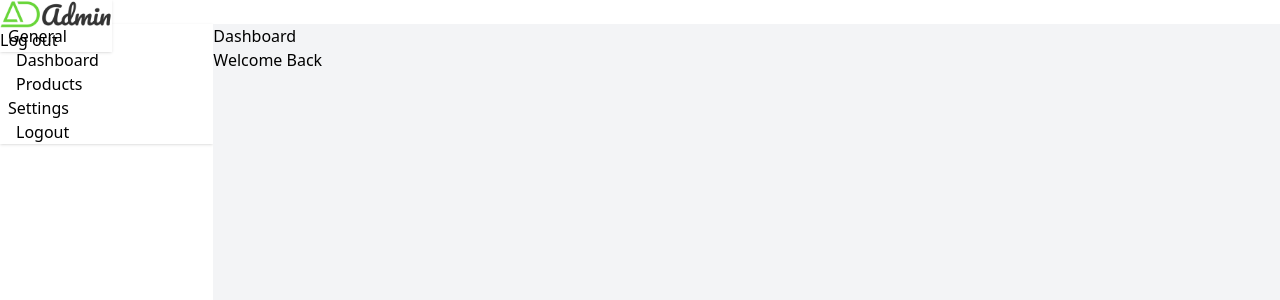
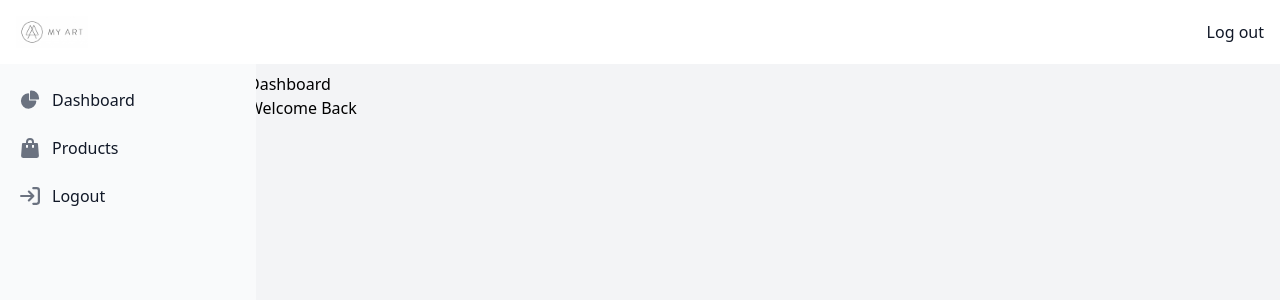
Before and after one commit to MyWhySaputra/FE_MultiRole, a React (Create React App) app: page /dashboard in a window 1280 px wide. Shown: the top 300 px of the page. Built offline with nearby package versions, Linux system fonts and the light colour scheme; no server answers.

Commit message:
21/02/2024

```diff
--- a/src/components/Login.jsx
+++ b/src/components/Login.jsx
@@ -31,8 +31,10 @@ const Login = () => {
           onSubmit={Auth}
           className="bg-white shadow-md rounded px-8 pt-6 pb-8 mb-4"
         >
-          {isError && <p className="text-center mb-4">{message}</p>}
           <h1 className="text-2xl font-bold mb-6 text-center">Sign In</h1>
+          {isError && (
+            <p className="text-center mb-4 text-red-500 z-50">{message}</p>
+          )}
           <div className="mb-4">
             <label
               className="block text-gray-700 text-sm font-bold mb-2"
--- a/src/components/Navbar.jsx
+++ b/src/components/Navbar.jsx
@@ -18,39 +18,49 @@ const Navbar = () => {
 
   return (
     <div>
-      <nav
-        className="navbar fixed top-0 shadow"
-        role="navigation"
-        aria-label="main navigation"
-      >
-        <div className="navbar-brand">
-          <NavLink to="/dashboard" className="navbar-item">
-            <img src={logo} width="112" height="28" alt="logo" />
+      <nav className="bg-white border-gray-200 dark:bg-gray-900 fixed w-full z-20 top-0">
+        <div className="max-w-screen-xl flex flex-wrap items-center justify-between mx-auto p-4">
+          <NavLink
+            to="/dashboard"
+            className="flex items-center space-x-3 rtl:space-x-reverse"
+          >
+            <img src={logo} className="h-8" alt="logo" />
           </NavLink>
-
-          <a
-            href="!#"
-            role="button"
-            className="navbar-burger burger"
-            aria-label="menu"
+          <button
+            data-collapse-toggle="navbar-default"
+            type="button"
+            className="inline-flex items-center p-2 w-10 h-10 justify-center text-sm text-gray-500 rounded-lg md:hidden hover:bg-gray-100 focus:outline-none focus:ring-2 focus:ring-gray-200 dark:text-gray-400 dark:hover:bg-gray-700 dark:focus:ring-gray-600"
+            aria-controls="navbar-default"
             aria-expanded="false"
-            data-target="navbarBasicExample"
           >
-            <span aria-hidden="true"></span>
-            <span aria-hidden="true"></span>
-            <span aria-hidden="true"></span>
-          </a>
-        </div>
-
-        <div id="navbarBasicExample" className="navbar-menu">
-          <div className="navbar-end">
-            <div className="navbar-item">
-              <div className="buttons">
-                <button onclick={logout} className="button is-light">
+            <span className="sr-only">Open main menu</span>
+            <svg
+              className="w-5 h-5"
+              aria-hidden="true"
+              xmlns="http://www.w3.org/2000/svg"
+              fill="none"
+              viewBox="0 0 17 14"
+            >
+              <path
+                stroke="currentColor"
+                stroke-linecap="round"
+                stroke-linejoin="round"
+                stroke-width="2"
+                d="M1 1h15M1 7h15M1 13h15"
+              />
+            </svg>
+          </button>
+          <div className="hidden w-full md:block md:w-auto" id="navbar-default">
+            <ul className="font-medium flex flex-col p-4 md:p-0 mt-4 border border-gray-100 rounded-lg bg-gray-50 md:flex-row md:space-x-8 rtl:space-x-reverse md:mt-0 md:border-0 md:bg-white dark:bg-gray-800 md:dark:bg-gray-900 dark:border-gray-700">
+              <li>
+                <button
+                  onclick={logout}
+                  className="block py-2 px-3 text-gray-900 rounded hover:bg-gray-100 md:hover:bg-transparent md:border-0 md:hover:text-blue-700 md:p-0 dark:text-white md:dark:hover:text-blue-500 dark:hover:bg-gray-700 dark:hover:text-white md:dark:hover:bg-transparent"
+                >
                   Log out
                 </button>
-              </div>
-            </div>
+              </li>
+            </ul>
           </div>
         </div>
       </nav>
--- a/src/components/ProductList.jsx
+++ b/src/components/ProductList.jsx
@@ -10,56 +10,72 @@ const ProductList = () => {
   }, []);
 
   const getProducts = async () => {
-    const response = await axios.get(
-      "https://be-multi-role.vercel.app/api/v1/products"
-    );
+    const response = await axios.get("http://localhost:8080/api/v1/products");
     setProducts(response.data);
   };
 
   const deleteProduct = async (productId) => {
-    await axios.delete(
-      `https://be-multi-role.vercel.app/api/v1/products/${productId}`
-    );
+    await axios.delete(`http://localhost:8080/api/v1/products/${productId}`);
     getProducts();
   };
 
   return (
-    <div>
-      <h1 class="text-2xl font-bold">Products</h1>
-      <h2 class="text-lg font-semibold">List of Products</h2>
+    <div className="mx-2">
+      <h1 className="mt-2 text-2xl font-bold">Products</h1>
+      <h2 className="mb-3 text-lg font-semibold">List of Products</h2>
       <Link
         to="/products/add"
-        class="button bg-blue-500 hover:bg-blue-700 text-white font-bold py-2 px-4 mt-2 inline-block"
+        className=" text-white bg-blue-500 hover:bg-blue-800 focus:ring-4 focus:ring-blue-300 font-medium rounded-lg text-sm px-5 py-2.5 me-2 mb-2 dark:bg-blue-600 dark:hover:bg-blue-700 focus:outline-none dark:focus:ring-blue-800"
       >
         Add New
       </Link>
-      <table class="table-auto w-full mt-4">
-        <thead>
+
+      <div className="mt-5 relative overflow-x-auto shadow-md sm:rounded-lg">
+        <table className="w-full text-sm text-left rtl:text-right text-gray-500 dark:text-gray-400">
+          <thead className="text-xs text-gray-700 uppercase bg-gray-50 dark:bg-gray-700 dark:text-gray-400">
             <tr>
-            <th class="px-4 py-2">No</th>
-            <th class="px-4 py-2">Product Name</th>
-            <th class="px-4 py-2">Price</th>
-            <th class="px-4 py-2">Created By</th>
-            <th class="px-4 py-2">Actions</th>
+              <th scope="col" className="px-6 py-3">
+                No
+              </th>
+              <th scope="col" className="px-6 py-3">
+                Product name
+              </th>
+              <th scope="col" className="px-6 py-3">
+                Price
+              </th>
+              <th scope="col" className="px-6 py-3">
+                Created by
+              </th>
+              <th scope="col" className="px-6 py-3">
+                Actions
+              </th>
             </tr>
           </thead>
           <tbody>
-          {products.map((product, index) => (
-            <tr key={product.uuid} class="border-b">
-              <td class="px-4 py-2">{index + 1}</td>
-              <td class="px-4 py-2">{product.name}</td>
-              <td class="px-4 py-2">{product.price}</td>
-              <td class="px-4 py-2">{product.user.name}</td>
-              <td class="px-4 py-2">
+            {products?.data?.map((product, index) => (
+              <tr
+                key={product.uuid}
+                className="bg-white border-b dark:bg-gray-800 dark:border-gray-700 hover:bg-gray-50 dark:hover:bg-gray-600"
+              >
+                <td className="px-6 py-4">{index + 1}</td>
+                <th
+                  scope="row"
+                  className="px-6 py-4 font-medium text-gray-900 whitespace-nowrap dark:text-white"
+                >
+                  {product.name}
+                </th>
+                <td className="px-6 py-4">{product.price}</td>
+                <td className="px-6 py-4">{product.user.name}</td>
+                <td className="px-6 py-4">
                   <Link
                     to={`/products/edit/${product.uuid}`}
-                  class="button bg-blue-500 hover:bg-blue-700 text-white font-bold py-1 px-2 mr-2"
+                    className="text-white bg-blue-500 hover:bg-blue-800 focus:ring-4 focus:ring-blue-300 font-medium rounded-lg text-sm px-5 py-2.5 me-2 mb-2 dark:bg-blue-600 dark:hover:bg-blue-700 focus:outline-none dark:focus:ring-blue-800"
                   >
                     Edit
                   </Link>
                   <button
                     onClick={() => deleteProduct(product.uuid)}
-                  class="button bg-red-500 hover:bg-red-700 text-white font-bold py-1 px-2"
+                    className="focus:outline-none text-white bg-red-500 hover:bg-red-800 focus:ring-4 focus:ring-red-300 font-medium rounded-lg text-sm px-5 py-2.5 me-2 mb-2 dark:bg-red-600 dark:hover:bg-red-700 dark:focus:ring-red-900button"
                   >
                     Delete
                   </button>
@@ -69,6 +85,7 @@ const ProductList = () => {
           </tbody>
         </table>
       </div>
+    </div>
   );
 };
 
--- a/src/components/Sidebar.jsx
+++ b/src/components/Sidebar.jsx
@@ -17,41 +17,88 @@ const Sidebar = () => {
 
   return (
     <div>
-      <aside className="menu pl-2 shadow">
-        <p className="menu-label">General</p>
-        <ul className="menu-list">
-          <li>
-            <NavLink to={"/dashboard"} className="flex items-center">
-              <p className="mr-2" /> Dashboard
-            </NavLink>
-          </li>
-          <li>
-            <NavLink to={"/products"} className="flex items-center">
-              <p className="mr-2" /> Products
-            </NavLink>
-          </li>
-        </ul>
-        {user && user.role === "admin" && (
-          <div>
-            <p className="menu-label">Admin</p>
-            <ul className="menu-list">
+      <aside className="fixed top-16 left-0 z-40 w-64 h-screen transition-transform -translate-x-full sm:translate-x-0">
+        <div className="h-full px-3 py-4 overflow-y-auto bg-gray-50 dark:bg-gray-800">
+          <ul className="space-y-2 font-medium">
+            <li>
+              <NavLink
+                to={"/dashboard"}
+                className="flex items-center p-2 text-gray-900 rounded-lg dark:text-white hover:bg-gray-100 dark:hover:bg-gray-700 group"
+              >
+                <svg
+                  className="w-5 h-5 text-gray-500 transition duration-75 dark:text-gray-400 group-hover:text-gray-900 dark:group-hover:text-white"
+                  aria-hidden="true"
+                  xmlns="http://www.w3.org/2000/svg"
+                  fill="currentColor"
+                  viewBox="0 0 22 21"
+                >
+                  <path d="M16.975 11H10V4.025a1 1 0 0 0-1.066-.998 8.5 8.5 0 1 0 9.039 9.039.999.999 0 0 0-1-1.066h.002Z" />
+                  <path d="M12.5 0c-.157 0-.311.01-.565.027A1 1 0 0 0 11 1.02V10h8.975a1 1 0 0 0 1-.935c.013-.188.028-.374.028-.565A8.51 8.51 0 0 0 12.5 0Z" />
+                </svg>
+                <span className="ms-3">Dashboard</span>
+              </NavLink>
+            </li>
+            {user && user.role === "admin" && (
               <li>
-                <NavLink to={"/users"} className="flex items-center">
-                  <p className="mr-2" /> Users
+                <NavLink
+                  to={"/users"}
+                  className="flex items-center p-2 text-gray-900 rounded-lg dark:text-white hover:bg-gray-100 dark:hover:bg-gray-700 group"
+                >
+                  <svg
+                    className="flex-shrink-0 w-5 h-5 text-gray-500 transition duration-75 dark:text-gray-400 group-hover:text-gray-900 dark:group-hover:text-white"
+                    aria-hidden="true"
+                    xmlns="http://www.w3.org/2000/svg"
+                    fill="currentColor"
+                    viewBox="0 0 20 18"
+                  >
+                    <path d="M14 2a3.963 3.963 0 0 0-1.4.267 6.439 6.439 0 0 1-1.331 6.638A4 4 0 1 0 14 2Zm1 9h-1.264A6.957 6.957 0 0 1 15 15v2a2.97 2.97 0 0 1-.184 1H19a1 1 0 0 0 1-1v-1a5.006 5.006 0 0 0-5-5ZM6.5 9a4.5 4.5 0 1 0 0-9 4.5 4.5 0 0 0 0 9ZM8 10H5a5.006 5.006 0 0 0-5 5v2a1 1 0 0 0 1 1h11a1 1 0 0 0 1-1v-2a5.006 5.006 0 0 0-5-5Z" />
+                  </svg>
+                  <span className="flex-1 ms-3 whitespace-nowrap">Users</span>
                 </NavLink>
               </li>
-            </ul>
-          </div>
-        )}
-
-        <p className="menu-label">Settings</p>
-        <ul className="menu-list">
-          <li>
-            <button onClick={logout} className="button bg-white flex items-center">
-              <p className="mr-2" /> Logout
-            </button>
-          </li>
-        </ul>
+            )}
+            <li>
+              <NavLink
+                to={"/products"}
+                className="flex items-center p-2 text-gray-900 rounded-lg dark:text-white hover:bg-gray-100 dark:hover:bg-gray-700 group"
+              >
+                <svg
+                  className="flex-shrink-0 w-5 h-5 text-gray-500 transition duration-75 dark:text-gray-400 group-hover:text-gray-900 dark:group-hover:text-white"
+                  aria-hidden="true"
+                  xmlns="http://www.w3.org/2000/svg"
+                  fill="currentColor"
+                  viewBox="0 0 18 20"
+                >
+                  <path d="M17 5.923A1 1 0 0 0 16 5h-3V4a4 4 0 1 0-8 0v1H2a1 1 0 0 0-1 .923L.086 17.846A2 2 0 0 0 2.08 20h13.84a2 2 0 0 0 1.994-2.153L17 5.923ZM7 9a1 1 0 0 1-2 0V7h2v2Zm0-5a2 2 0 1 1 4 0v1H7V4Zm6 5a1 1 0 1 1-2 0V7h2v2Z" />
+                </svg>
+                <span className="flex-1 ms-3 whitespace-nowrap">Products</span>
+              </NavLink>
+            </li>
+            <li>
+              <button
+                onClick={logout}
+                className="flex items-center p-2 text-gray-900 rounded-lg dark:text-white hover:bg-gray-100 dark:hover:bg-gray-700 group"
+              >
+                <svg
+                  className="flex-shrink-0 w-5 h-5 text-gray-500 transition duration-75 dark:text-gray-400 group-hover:text-gray-900 dark:group-hover:text-white"
+                  aria-hidden="true"
+                  xmlns="http://www.w3.org/2000/svg"
+                  fill="none"
+                  viewBox="0 0 18 16"
+                >
+                  <path
+                    stroke="currentColor"
+                    stroke-linecap="round"
+                    stroke-linejoin="round"
+                    stroke-width="2"
+                    d="M1 8h11m0 0L8 4m4 4-4 4m4-11h3a2 2 0 0 1 2 2v10a2 2 0 0 1-2 2h-3"
+                  />
+                </svg>
+                <span className="flex-1 ms-3 whitespace-nowrap">Logout</span>
+              </button>
+            </li>
+          </ul>
+        </div>
       </aside>
     </div>
   );
--- a/src/components/Welcome.jsx
+++ b/src/components/Welcome.jsx
@@ -5,8 +5,8 @@ const Welcome = () => {
   const { user } = useSelector((state) => state.auth);
   return (
     <div>
-      <h1 className="title">Dashboard</h1>
-      <h2 className="subtitle">
+      <h1 className="ml-2 mt-2">Dashboard</h1>
+      <h2 className="ml-2 ">
         Welcome Back <strong>{user && user.name}</strong>
       </h2>
     </div>
--- a/src/features/authSlice.js
+++ b/src/features/authSlice.js
@@ -23,7 +23,7 @@ export const LoginUser = createAsyncThunk(
       return response.data;
     } catch (error) {
       if (error.response) {
-        const message = error.response.data.msg;
+        const message = error.response.data.message;
         return thunkAPI.rejectWithValue(message);
       }
     }
@@ -38,7 +38,7 @@ export const getMe = createAsyncThunk("user/getMe", async (_, thunkAPI) => {
     return response.data;
   } catch (error) {
     if (error.response) {
-      const message = error.response.data.msg;
+      const message = error.response.data.message;
       return thunkAPI.rejectWithValue(message);
     }
   }
--- a/src/pages/Layout.jsx
+++ b/src/pages/Layout.jsx
@@ -6,11 +6,11 @@ const Layout = ({ children }) => {
   return (
     <React.Fragment>
       <Navbar />
-      <div className="flex mt-6 min-h-screen">
+      <div className="flex min-h-screen">
         <div className="w-1/6">
           <Sidebar />
         </div>
-        <div className="w-5/6 bg-gray-100">
+        <div className="w-5/6 mt-16 ml-8 bg-gray-100">
           <main>{children}</main>
         </div>
       </div>
```
Also changed, not shown: src/components/FormAddProduct.jsx (+6 -10 lines), src/components/FormAddUser.jsx (+6 -20 lines), src/components/FormEditProduct.jsx (+11 -18 lines), src/components/FormEditUser.jsx (+11 -23 lines), src/components/Userlist.jsx (+43 -22 lines), src/logo.png. Lines whose indentation alone changed are shown as unchanged.
